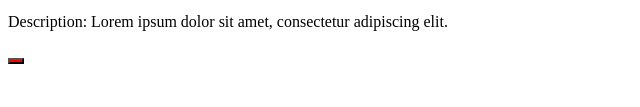
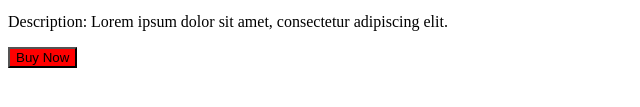
Before and after one commit to acciojob/pricing-card-saiprasad123-sai, a website: page main.html in a window 1280 px wide. Shown: the part 413-520 px from the top of the page, without its empty margins (0-640 px from the left). Drawn offline with Linux system fonts and the light colour scheme.

Commit message:
created a submission

```diff
--- a/main.html
+++ b/main.html
@@ -15,7 +15,7 @@
 	<div>
 		<p>Price: Rs.200</p>
 		<p>Description: Lorem ipsum dolor sit amet, consectetur adipiscing elit.</p>
-		<button style="background-color:red; font-color:white;"></button>
+		<button style="background-color:red; font-color:white;">Buy Now</button>
 
 	</div>
 </body>
```
